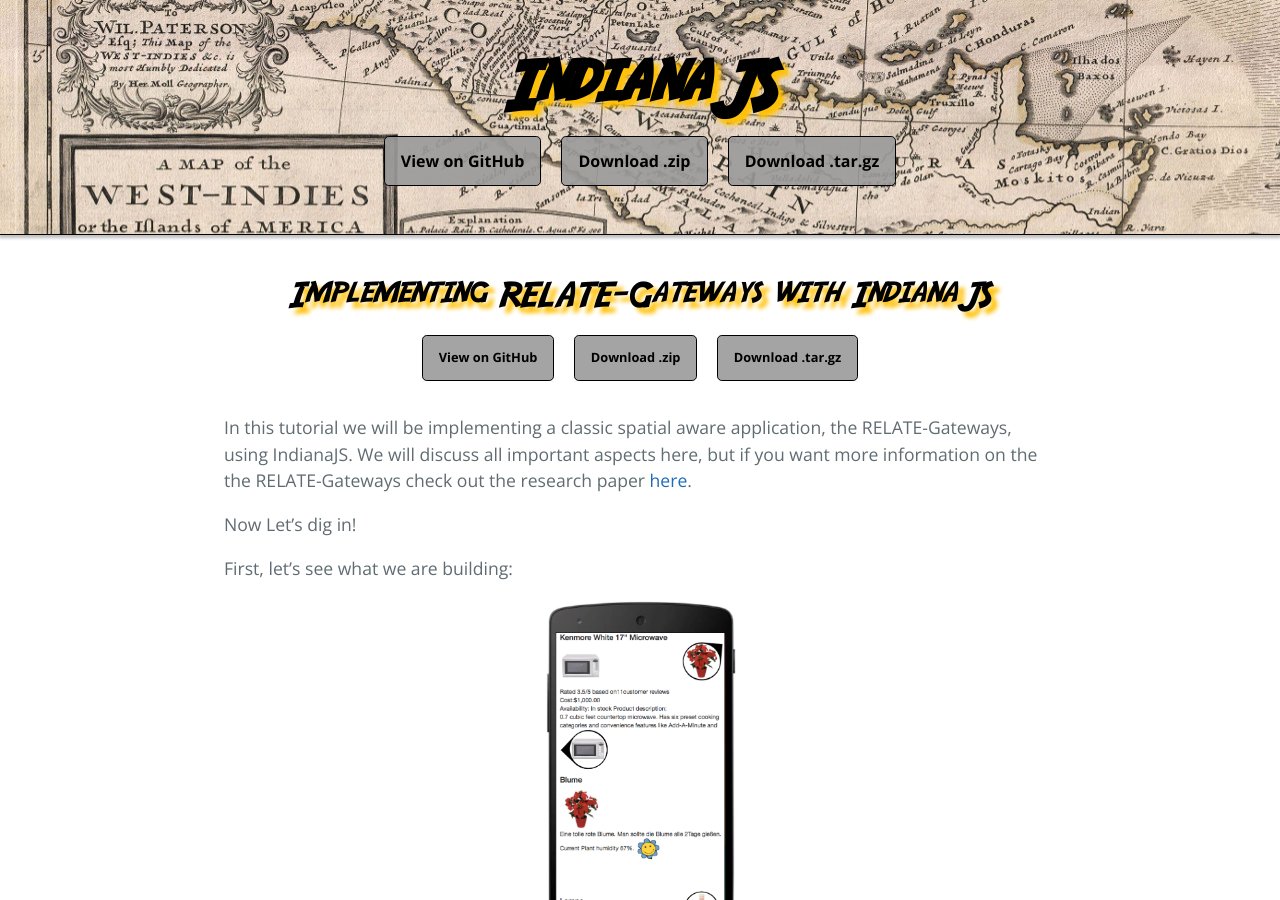
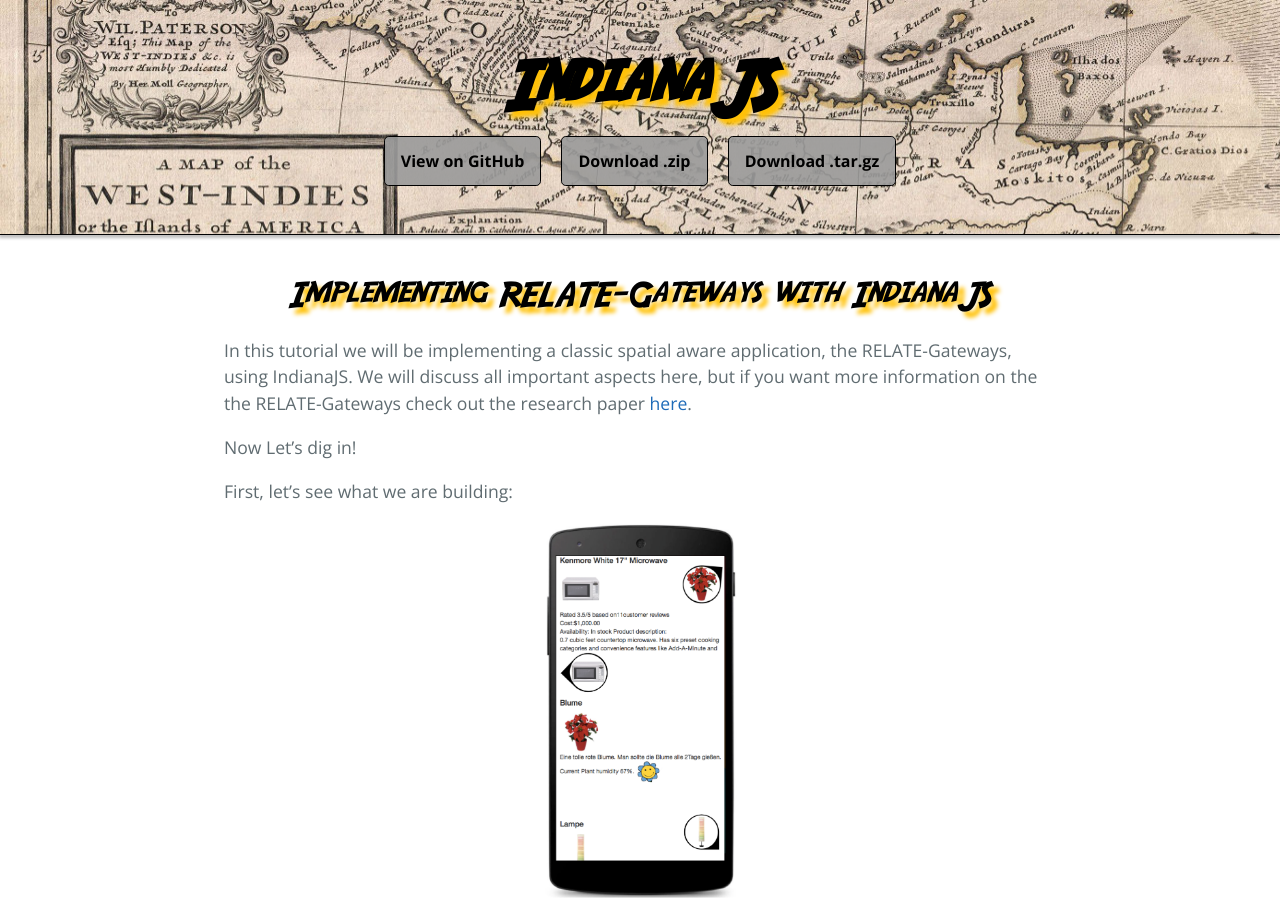
Before and after one commit to indianajs/tutorials, a Jekyll site: the page built from _posts/2015-09-12-indianajs-relate-gateways.md, in a window 1280 px wide and 900 px high. Built offline with Jekyll 4.4.1, drawn with Linux system fonts in a browser that asks for light colours.

Commit message:
conditional inclusion of download buttons

```diff
--- a/_layouts/indiana-cayman-default.html
+++ b/_layouts/indiana-cayman-default.html
@@ -23,11 +23,14 @@
         <h1 class="indiana-logo">
 <a id="title" class="anchor" href="#indianajs"><span class="octicon octicon-link"></span></a>{{page.title}}</h1>
 
+{% if page.type == "post" %}
 <p class="button-bar">
 <a href="{{ page.repository }}" class="btn">View on GitHub</a>
 <a href="{{ page.repository }}/zipball/master" class="btn">Download .zip</a>
 <a href="{{ page.repository }}/tarball/master" class="btn">Download .tar.gz</a>
 </p>
+{% endif %}
+
 {{ content }}
 
 <h3>
```
Also changed, not shown: index.md (+2 -1 lines).
